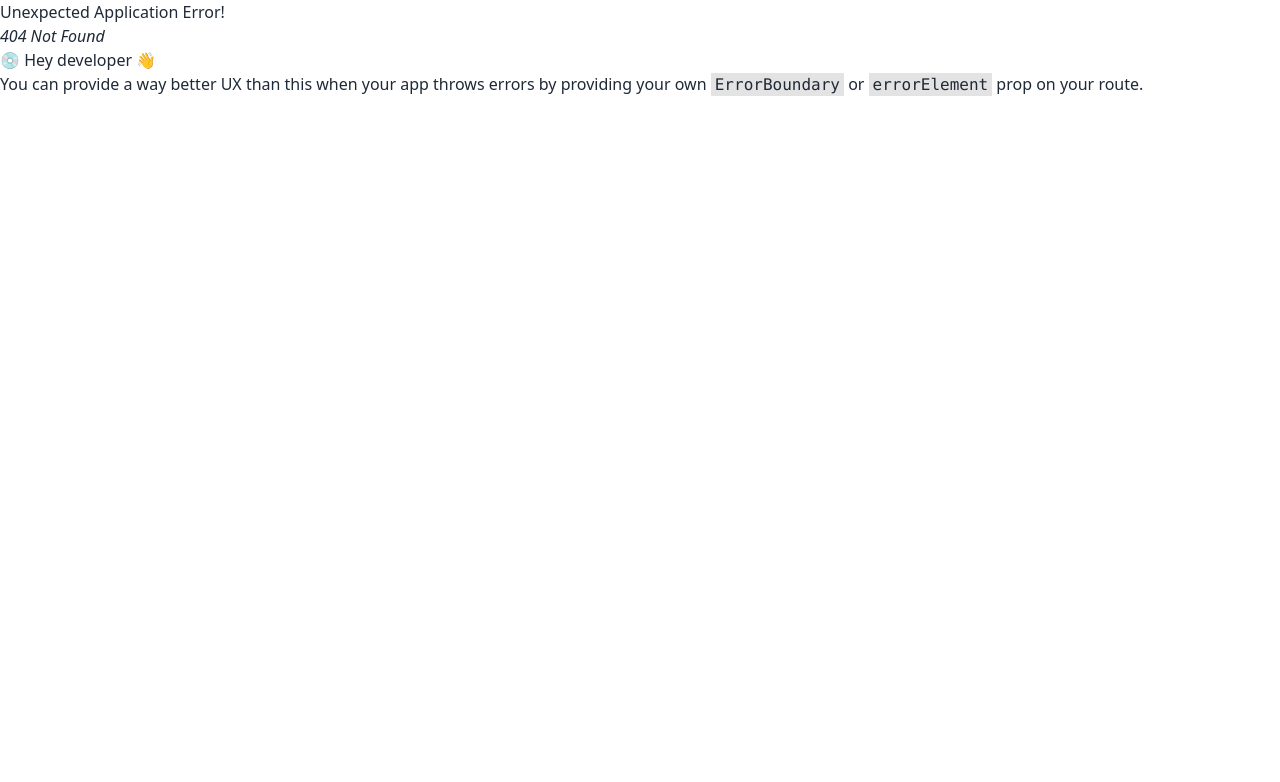
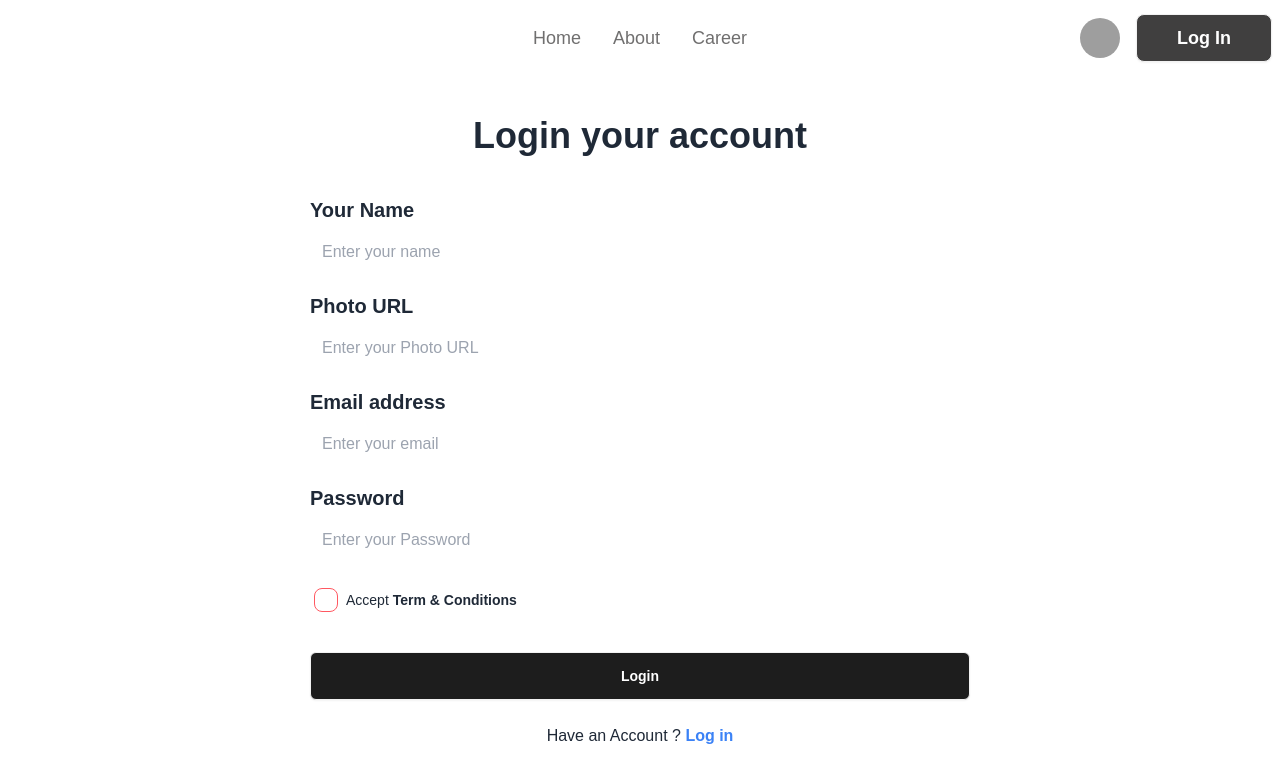
Before and after one commit to OHshajim/React-Dragon-News, a React (Vite) app: page /register in a window 1280 px wide. Before the commit this address had no page. Shown: the top 782 px of the page. Built offline with nearby package versions, Linux system fonts and the light colour scheme; grey boxes are pictures that could not be loaded.

Commit message:
login and registration add

```diff
--- a/src/pages/Home/Home.jsx
+++ b/src/pages/Home/Home.jsx
@@ -17,7 +17,7 @@ const Home = () => {
             <Navbar />
             <div className="grid grid-cols-4 gap-6">
                 <div><LeftSideNav /></div>
-                <div className="border col-span-2">
+                <div className="col-span-2">
                     <h3 className="text-xl font-semibold mb-6">Dragon News Home</h3>
                     <div>
                         {
--- /dev/null
+++ b/src/pages/Login/Login.jsx
@@ -0,0 +1,30 @@
+/* eslint-disable react/no-unescaped-entities */
+import { Link } from "react-router-dom";
+import Navbar from "../Shared/Navbar/Navbar";
+
+const Login = () => {
+    const handleLogin = e => {
+        e.preventDefault()
+    }
+    return (
+        <div className="max-w-[1700px] mx-auto ">
+            <Navbar />
+            <div className="flex items-center justify-center ">
+                <div className=" ">
+                    <h2 className="text-center text-4xl font-semibold my-10">Login your account</h2>
+
+                    <form onSubmit={handleLogin} className="flex flex-col mt-8 w-[700px]">
+                        <label  className=" text-xl font-semibold ">Email address</label>
+                        <input type="email" name="email" placeholder="Enter your email" className="p-3 text-base mt-1 rounded-md" />
+                        <label  className="text-xl font-semibold mt-4">Password</label>
+                        <input type="password" name="password" placeholder="Enter your Password" className="p-3 text-base mt-1 rounded-md"/>
+                        <input type="submit" value="Login" className="btn w-full bg-[#1d1d1d] text-white rounded-md mt-8" />
+                    </form>
+                    <p className="text-center mt-6">Don't have an Account ? <Link to="/register" className="font-bold text-blue-500">Register</Link></p>
+                </div>
+            </div>
+        </div>
+    );
+};
+
+export default Login;
--- /dev/null
+++ b/src/pages/SIgnUp/SignUp.jsx
@@ -0,0 +1,38 @@
+import { Link } from "react-router-dom";
+import Navbar from "../Shared/Navbar/Navbar";
+
+const SignUp = () => {
+    const handleSignUp = e => {
+        e.preventDefault()
+    }
+    return (
+        <div className="max-w-[1700px] mx-auto ">
+            <Navbar />
+            <div className="flex items-center justify-center ">
+                <div className=" ">
+                    <h2 className="text-center text-4xl font-semibold my-10">Login your account</h2>
+
+                    <form onSubmit={handleSignUp} className="flex flex-col mt-8 px-5 md:w-[500px] lg:w-[700px]">
+                        <label className=" text-xl font-semibold ">Your Name</label>
+                        <input type="text" name="name" placeholder="Enter your name" className="p-3 text-base mt-1 rounded-md" />
+                        <label className=" text-xl font-semibold mt-4">Photo URL</label>
+                        <input type="text" name="photo" placeholder="Enter your Photo URL" className="p-3 text-base mt-1 rounded-md" />
+                        <label className=" text-xl font-semibold mt-4">Email address</label>
+                        <input type="email" name="email" placeholder="Enter your email" className="p-3 text-base mt-1 rounded-md" />
+                        <label className="text-xl font-semibold mt-4">Password</label>
+                        <input type="password" name="password" placeholder="Enter your Password" className="p-3 text-base mt-1 rounded-md" />
+                        <div className="form-control mt-4">
+                            <label className="cursor-pointer label justify-normal gap-2">
+                                <input type="checkbox"  className="checkbox checkbox-error" />
+                                <span className="label-text">Accept <a href="" className="font-bold">Term & Conditions</a></span>
+                            </label>
+                        </div>
+                        <input type="submit" value="Login" className="btn w-full bg-[#1d1d1d] text-white rounded-md mt-8" />
+                    </form>
+                    <p className="text-center mt-6">Have an Account ? <Link to="/login" className="font-bold text-blue-500">Log in</Link></p>
+                </div>
+            </div>
+        </div>);
+};
+
+export default SignUp;
--- a/src/pages/Shared/Navbar/Navbar.jsx
+++ b/src/pages/Shared/Navbar/Navbar.jsx
@@ -27,11 +27,11 @@ const Navbar = () => {
                 <div className="navbar-end flex items-center  ">
                     <div tabIndex={0} role="button" className="btn btn-ghost btn-circle avatar mr-3">
                         <div className="w-10 rounded-full">
-                            <img alt="Tailwind CSS Navbar component" src={userPhoto}/>
+                            <img alt="Tailwind CSS Navbar component" src={userPhoto} />
                         </div>
                     </div>
 
-                    <a className="btn bg-[#403F3F] px-10 text-white text-lg font-semibold">Log In</a>
+                    <Link to="/login" className="btn bg-[#403F3F] px-10 text-white text-lg font-semibold">Log In</Link>
                 </div>
             </div>
         </div>
--- a/src/routes/Router.jsx
+++ b/src/routes/Router.jsx
@@ -2,6 +2,8 @@ import { createBrowserRouter } from 'react-router-dom';
 import Home from '../pages/Home/Home';
 import Root from '../Layouts/Root/Root';
 import NewsDetails from '../pages/News/NewsDetails';
+import Login from '../pages/Login/Login';
+import SignUp from '../pages/SIgnUp/SignUp';
 
 const Router = createBrowserRouter([
     {
@@ -10,13 +12,21 @@ const Router = createBrowserRouter([
         children: [
             {
                 path: "/",
-                element: <Home/>,
-                loader:()=>fetch('./news.json')
+                element: <Home />,
+                loader: () => fetch('./news.json')
+            },
+            {
+                path: "/login",
+                element: <Login />,
+            },
+            {
+                path: "/register",
+                element: <SignUp />,
             },
             {
                 path: "/news/:_id",
-                element: <NewsDetails/>,
-                loader:()=>fetch('./news.json')
+                element: <NewsDetails />,
+                loader: () => fetch('./news.json')
             },
         ]
     },
```
